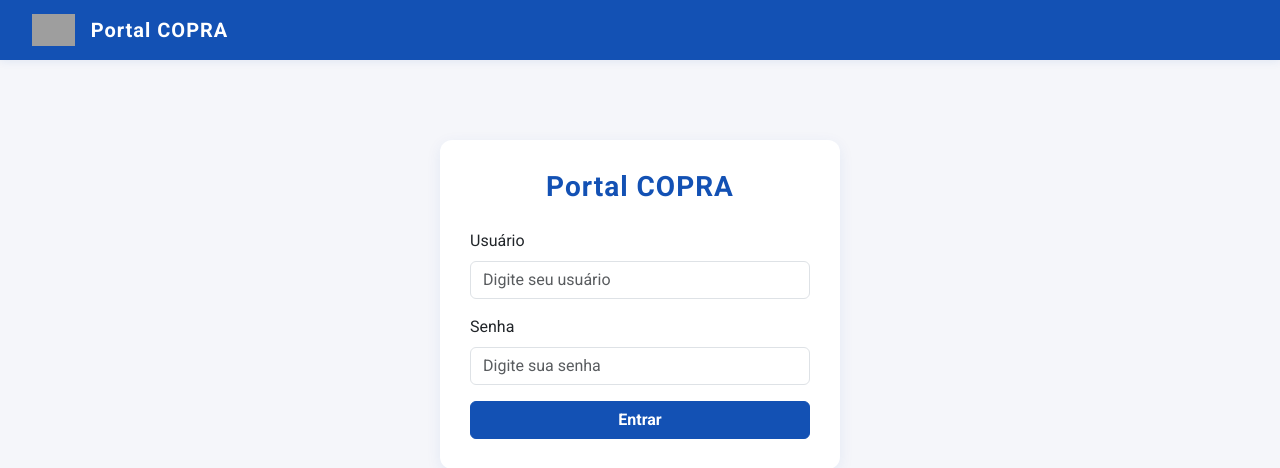
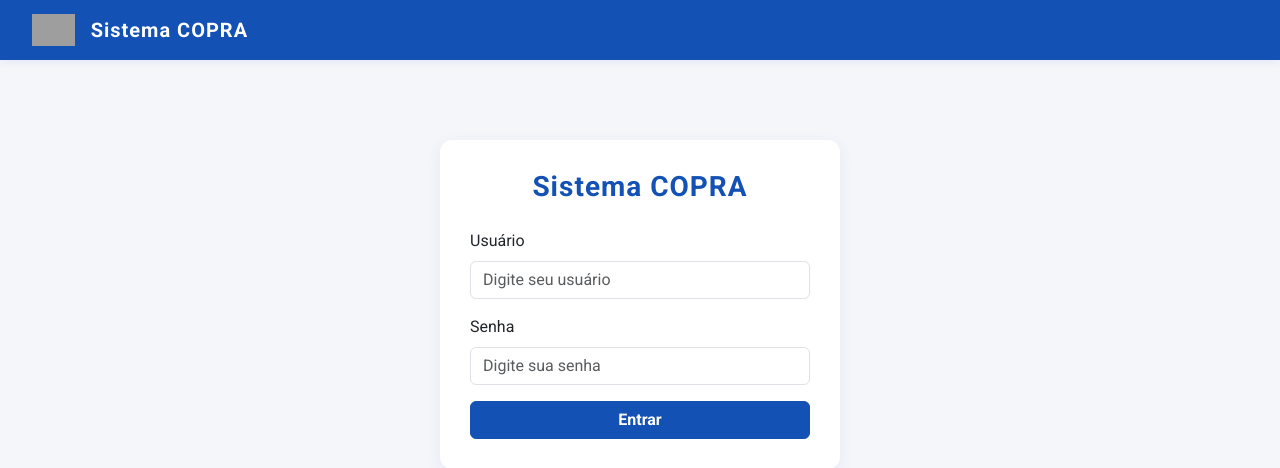
Before and after one commit to DatabiTecnologia/copra_portal, a Flask app: page / in a window 1280 px wide. Shown: the top 468 px of the page. Run offline with Flask 3, Linux system fonts and the light colour scheme; some libraries are stand-ins or nearby versions; grey boxes are pictures that could not be loaded.

Commit message:
documentação do readme, mudança no nome de portal para sistema

```diff
--- a/templates/home_backup.html
+++ b/templates/home_backup.html
@@ -3,7 +3,7 @@
 <head>
 <meta charset="UTF-8">
 <meta name="viewport" content="width=device-width, initial-scale=1.0">
-<title>Portal Copra - Home</title>
+<title>Sistema Copra - Home</title>
 <link href="https://cdn.jsdelivr.net/npm/bootstrap@5.3.2/dist/css/bootstrap.min.css" rel="stylesheet">
 <style>
 body { display:flex; height:100vh; margin:0; background:#f8f9fa; }
--- a/templates/login.html
+++ b/templates/login.html
@@ -3,7 +3,7 @@
 <head>
     <meta charset="UTF-8">
     <meta name="viewport" content="width=device-width, initial-scale=1.0">
-    <title>Login - Portal COPRA</title>
+    <title>Login - Sistema COPRA</title>
     <link href="https://cdn.jsdelivr.net/npm/bootstrap@5.3.2/dist/css/bootstrap.min.css" rel="stylesheet">
     <link href="https://fonts.googleapis.com/css?family=Roboto:400,700&display=swap" rel="stylesheet">
     <style>
@@ -78,11 +78,11 @@
     <!-- Cabeçalho gov.br -->
     <header class="govbr-header">
         <img src="https://www.gov.br/governodigital/pt-br/acessibilidade-e-usuario/atendimento-gov.br/imagens/gov-br_logo-svg.png" alt="gov.br">
-        <span class="govbr-header-title">Portal COPRA</span>
+        <span class="govbr-header-title">Sistema COPRA</span>
     </header>
     <main>
         <div class="login-box">
-            <h3>Portal COPRA</h3>
+            <h3>Sistema COPRA</h3>
             <form method="POST">
                 <div class="mb-3">
                     <label for="username" class="form-label">Usuário</label>
```
Also changed, not shown: app.py (+0 -13 lines), requirements.txt (+23 -8 lines), templates/base.html (+5 -3 lines), README.md (added), home.png (added), login.png (added), permissoes.png (added), pesquisa.png (added), upload.png (added).
